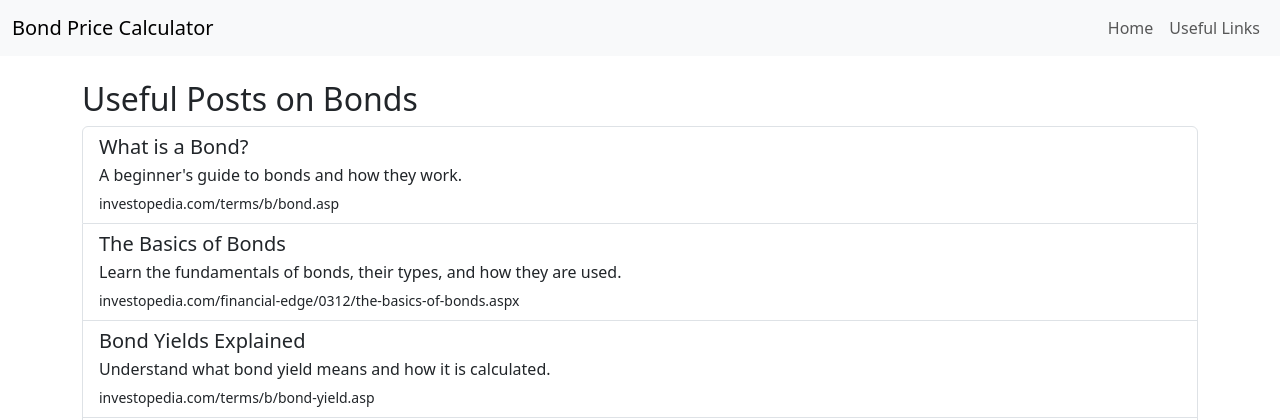
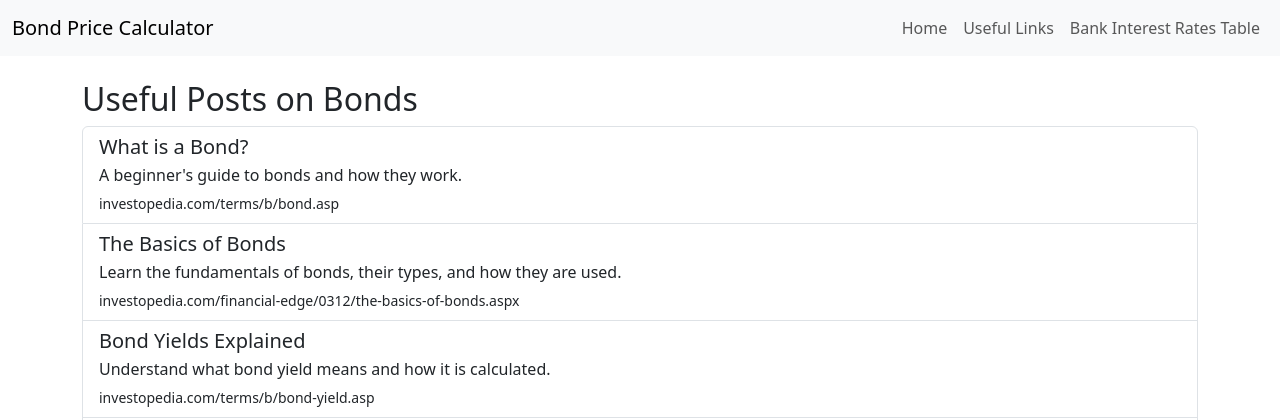
Before and after one commit to Huyphan1515/Fixed-Income-Pricing, a Flask app: page /posts in a window 1280 px wide. Shown: the top 420 px of the page. Run offline with Flask 3, Linux system fonts and the light colour scheme.

Commit message:
Update navbar.html
Update lãi suất ngân hàng

```diff
--- a/templates/navbar.html
+++ b/templates/navbar.html
@@ -5,6 +5,7 @@
       <ul class="navbar-nav me-auto mb-2 mb-lg-0">
         <li class="nav-item"><a class="nav-link" href="/">Home</a></li>
         <li class="nav-item"><a class="nav-link" href="/posts">Useful Links</a></li>
+        <li class="nav-item"><a class="nav-link" href="/interest-rates">Bank Interest Rates Table</a></li>
       </ul>
     </div>
   </div>
```
